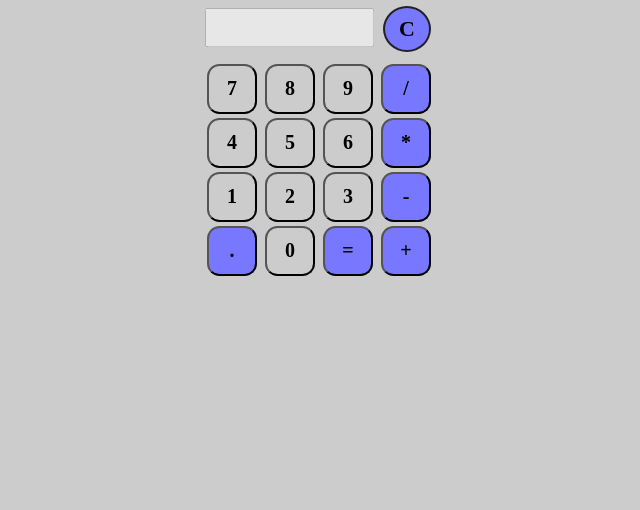
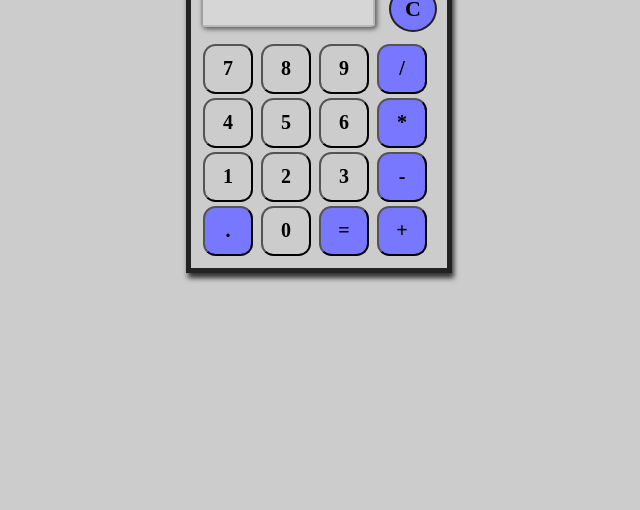
Before and after one commit to jonataspessoa/calculator, a plain HTML site: page index.html in a window 1280 px wide. Shown: the part 306-816 px from the top of the page, without its empty margins (329-969 px from the left). Drawn offline with Linux system fonts and the light colour scheme; a web font is replaced by a local one.

Commit message:
Ajuste no Layout

```diff
--- a/assets/css/style.css
+++ b/assets/css/style.css
@@ -1,17 +1,24 @@
 @import url('https://fonts.googleapis.com/css2?family=Fragment+Mono&family=Open+Sans:ital@0;1&display=swap');
+
+* {
+	font-family: Fragment Mono;
+}
 
 body {
 	width:100%;
-	height: 100vh;
+	height: calc(100vh - 40px);
 	background-color: #CCC;
 	display: flex;
 	justify-content: center;
 	align-items: center;
 }
 
-main h1 {
-	font-family: Fragment Mono;
+main {
+	border: 5px solid #222;
+	padding: 10px;
+	box-shadow: 2px 5px 5px #333;
 }
+
 
 .num.color {
 	width:50px;
@@ -40,10 +47,12 @@ main h1 {
 }
 
 .text {
-	width: 145px;
+	width: 150px;
 	height: 15px;
 	padding: 10px;
 	margin-bottom: 10px;
+	border-radius: 5%;
+	box-shadow: 2px 2px 5px #555;
 	font-size: 25px;
 	font-family: Fragment Mono;
 }
@@ -52,7 +61,7 @@ main h1 {
 	width:40px;
 	height: 40px;
 	margin-bottom: 10px;
-	margin-left: 5px;
+	margin-left: 10px;
 	font-size: 22px;
 	font-family: Fragment Mono;
 	font-weight: bold;
```
Also changed, not shown: index.html (+0 -1 lines).
